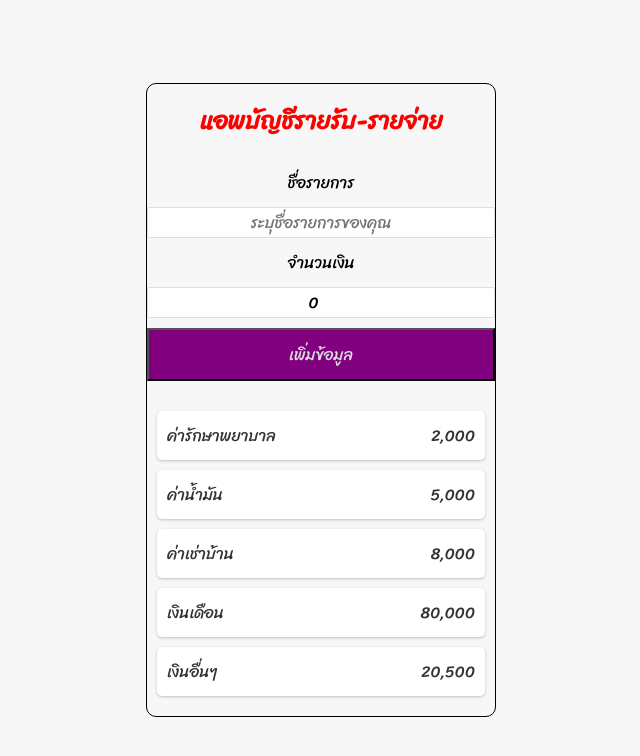
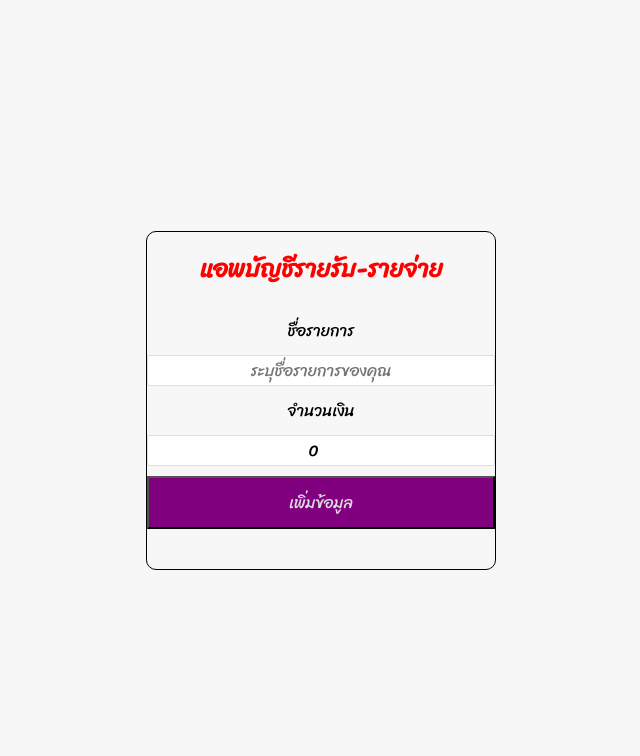
Before and after one commit to Bigorian/Test_Recive_and_Payment, a React (Create React App) app: page / in a window 1280 px wide. Shown: the top 756 px of the page, without its empty margins (319-959 px from the left). Built offline with nearby package versions, Linux system fonts and the light colour scheme.

Commit message:
Change_State_to_[]

```diff
--- a/src/App.js
+++ b/src/App.js
@@ -17,14 +17,14 @@ function App() {
     ]
 
     //สร้าง State
-    const [items, setItems] = useState(initData)
+    const [items, setItems] = useState([])
 
 
     //ข้อมูลที่ส่งในรูป Props ไปยังไฟล์ FromComponent
     const onAddNewItem = (newItem) => {
             //newItem คือข้อมูลที่ได้รับจาก FormComponent
         setItems((prevItem)=>{
-            return [newItem,...prevItem]
+            return [newItem/*,...prevItem*/]
         }
         //  โดยข้อมูลที่ได้จาก FormComponent จะอยู่ด้านบน แล้ว ตามมมาด้วย Arrat initData
         )
```
